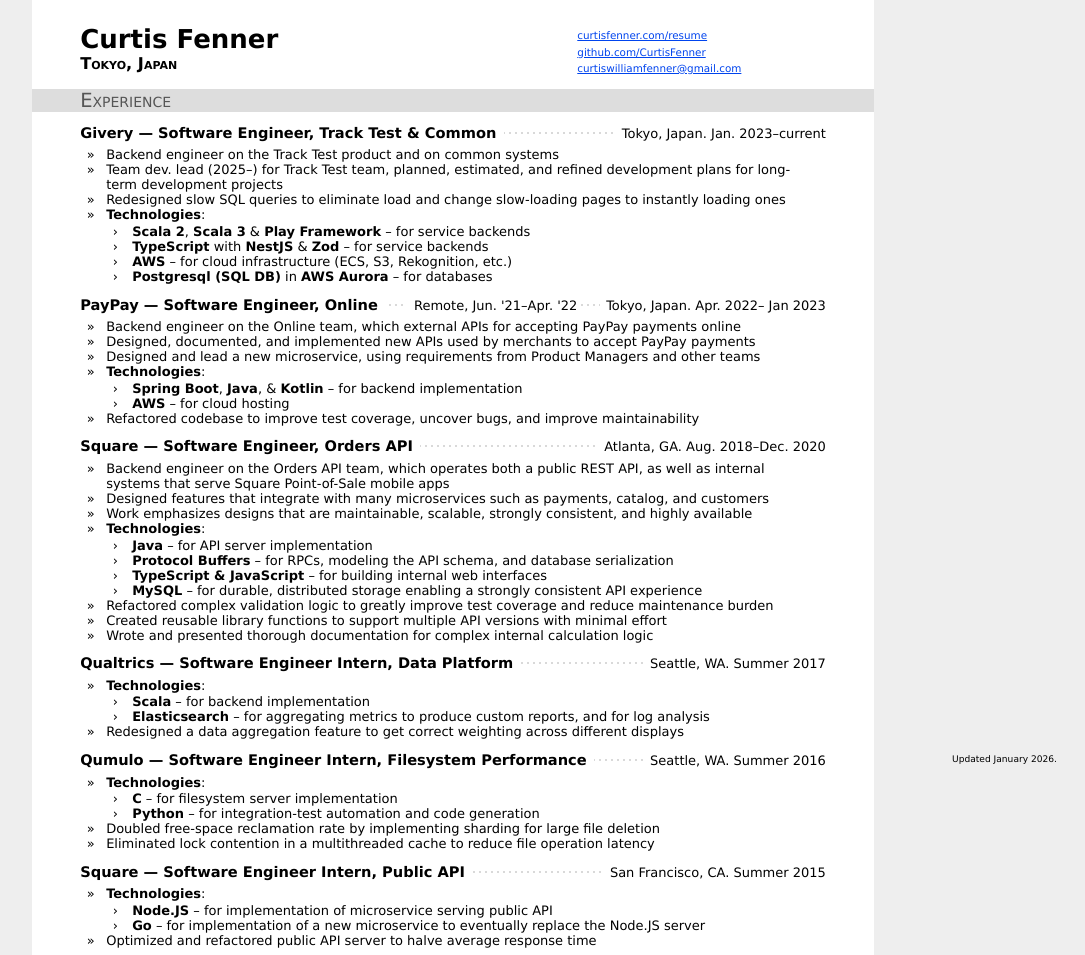
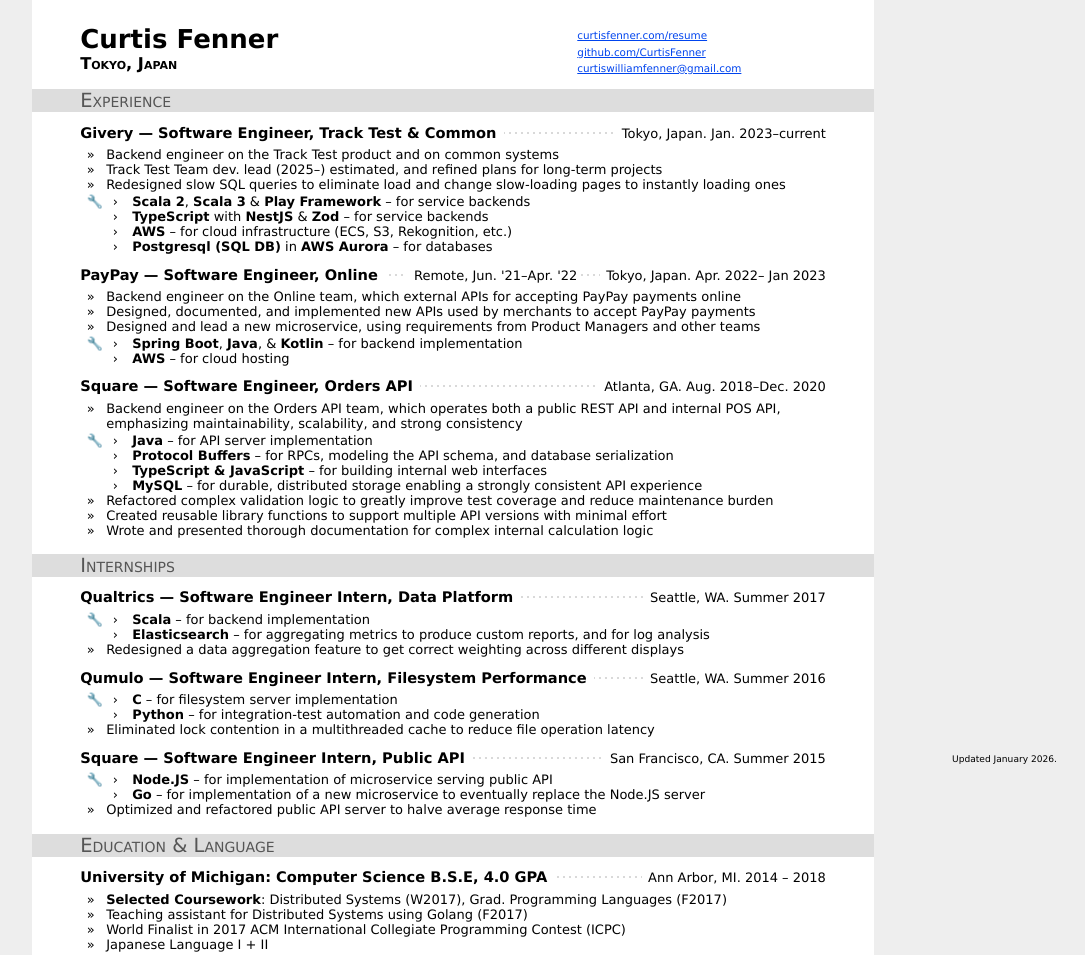
Before and after one commit to CurtisFenner/curtisfenner.github.io, an Astro site: page /resume in a window 1280 px wide. Shown: the top 955 px of the page, without its empty margins (187-1272 px from the left). Built offline with nearby package versions, Linux system fonts and the light colour scheme; Astro itself is replaced by a stand-in of ours.

Commit message:
Reformat resume to fit on 1 A4 page

```diff
--- a/src/pages/resume.astro
+++ b/src/pages/resume.astro
@@ -180,24 +180,10 @@ table.aligned td {
 	page-break-after: always;
 }
 
-ul.compact {
-	display: flex;
-	margin-right: 0rem;
-	justify-content: space-between;
+li.tech-icon:before {
+	content: "🔧\FE0E";
 }
 
-ul.compact li {
-	flex-grow: 0;
-	display: inline-block;
-	list-style: none;
-	padding-left: 1.5em;
-	position: relative;
-}
-
-ul.compact li:before {
-	position: absolute;
-	left: 0.5em;
-}
 	</style>
 </head>
 <body>
@@ -214,7 +200,7 @@ ul.compact li:before {
 		</address>
 	</div>
 
-	<section class=experience>
+	<section>
 		<h2>Experience</h2>
 		<h3>
 			<span class=text>Givery &mdash; Software Engineer, Track Test &amp; Common</span>
@@ -222,11 +208,11 @@ ul.compact li:before {
 		</h3>
 		<ul>
 			<li>Backend engineer on the Track Test product and on common systems
-			<li>Team dev. lead (2025&ndash;) for Track Test team, planned, estimated,
-				and refined development plans for long-term development projects
+			<li>Track Test Team dev. lead (2025&ndash;)
+				estimated, and refined plans for long-term projects
 			<li>Redesigned slow SQL queries to eliminate load and change
 				slow-loading pages to instantly loading ones
-			<li><b>Technologies</b>:
+			<li class="tech-icon">
 				<ul>
 					<li><b>Scala 2</b>,
 						<b>Scala 3</b>
@@ -252,14 +238,12 @@ ul.compact li:before {
 				to accept PayPay payments
 			<li>Designed and lead a new microservice, using requirements from
 				Product Managers and other teams
-			<li><b>Technologies</b>:
+			<li class="tech-icon">
 				<ul>
 					<li><b>Spring Boot</b>, <b>Java</b>, &amp; <b>Kotlin</b>
 						&ndash; for backend implementation
 						<li><b>AWS</b> &ndash; for cloud hosting
 				</ul>
-			<li>Refactored codebase to improve test coverage, uncover bugs, and
-				improve maintainability
 		</ul>
 
 		<h3>
@@ -267,14 +251,10 @@ ul.compact li:before {
 			<div class=setting>Atlanta, GA. Aug. 2018&ndash;Dec. 2020</div>
 		</h3>
 		<ul>
-			<li>Backend engineer on the Orders API team, which operates both a public REST
-				API, as well as internal systems that serve Square Point-of-Sale mobile apps
-			<li>Designed features that integrate
-				with many microservices such as payments, catalog,
-				and customers
-			<li>Work emphasizes designs that are maintainable,
-				scalable, strongly consistent, and highly available
-			<li><b>Technologies</b>:
+			<li>Backend engineer on the Orders API team, which operates both a
+				public REST API and internal POS API, emphasizing
+				maintainability, scalability, and strong consistency
+			<li class="tech-icon">
 				<ul>
 					<li><b>Java</b> &ndash; for API server implementation
 					<li><b>Protocol Buffers</b> &ndash; for RPCs,
@@ -291,12 +271,16 @@ ul.compact li:before {
 			<li>Wrote and presented thorough documentation for complex internal calculation logic
 		</ul>
 
+	</section>
+	<section>
+		<h2>Internships</h2>
+
 		<h3>
 			<span class=text>Qualtrics &mdash; Software Engineer Intern, Data Platform</span>
 			<div class=setting>Seattle, WA. Summer 2017</div>
 		</h3>
 		<ul>
-			<li><b>Technologies</b>:
+			<li class="tech-icon">
 				<ul>
 					<li><b>Scala</b> &ndash; for backend implementation
 					<li><b>Elasticsearch</b> &ndash; for aggregating metrics to produce custom reports, and
@@ -311,13 +295,12 @@ ul.compact li:before {
 			<div class=setting>Seattle, WA. Summer 2016</div>
 		</h3>
 		<ul>
-			<li><b>Technologies</b>:
+			<li class="tech-icon">
 				<ul>
 					<li><b>C</b> &ndash; for filesystem server implementation
 					<li><b>Python</b> &ndash; for integration-test automation and code
 						generation
 				</ul>
-			<li>Doubled free-space reclamation rate by implementing sharding for large file deletion
 			<li>Eliminated lock contention in a multithreaded cache to
 				reduce file operation latency
 		</ul>
@@ -327,7 +310,7 @@ ul.compact li:before {
 			<div class=setting>San Francisco, CA. Summer 2015</div>
 		</h3>
 		<ul>
-			<li><b>Technologies</b>:
+			<li class="tech-icon">
 				<ul>
 					<li><b>Node.JS</b> &ndash; for implementation of microservice
 						serving public API
@@ -338,7 +321,7 @@ ul.compact li:before {
 		</ul>
 	</section>
 
-	<section class=education>
+	<section>
 		<h2>Education &amp; Language</h2>
 		<h3>
 			<span class=text>University of Michigan: Computer Science B.S.E, 4.0 GPA</span>
```
Also changed, not shown: 1 other file.
